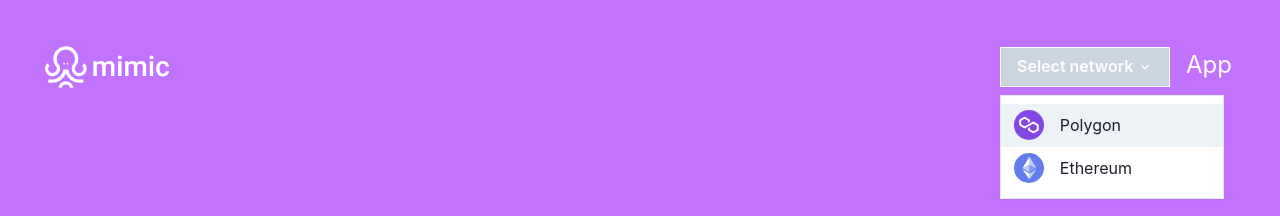
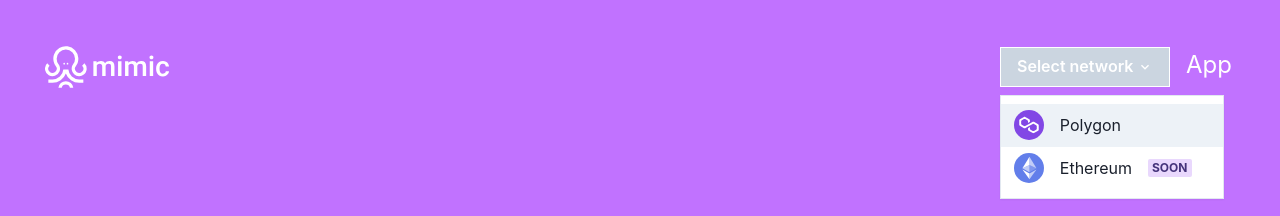
Before and after one commit to mimic-fi/mimic-fi.github.io, a Next.js app: page / in a window 1280 px wide. Both pictures are taken after a click on the button "Polygon". Shown: the top 216 px of the page. Built offline with nearby package versions, Linux system fonts and the light colour scheme.

Commit message:
add new tag

```diff
--- a/pages/index.js
+++ b/pages/index.js
@@ -13,6 +13,7 @@ import {
   MenuItem,
   SimpleGrid,
   Icon,
+  Badge,
 } from "@chakra-ui/react";
 import Image from "next/image";
 import styles from "../styles/Home.module.css";
@@ -387,7 +388,8 @@ const Ethereum = () => {
         width={30}
         height={30}
       />
-      <Text pl="4">Ethereum</Text>
+      <Text pl="4">Ethereum </Text>
+      <Badge ml="4" colorScheme="purple"> SOON</Badge>
     </Flex>
   );
 };
```
